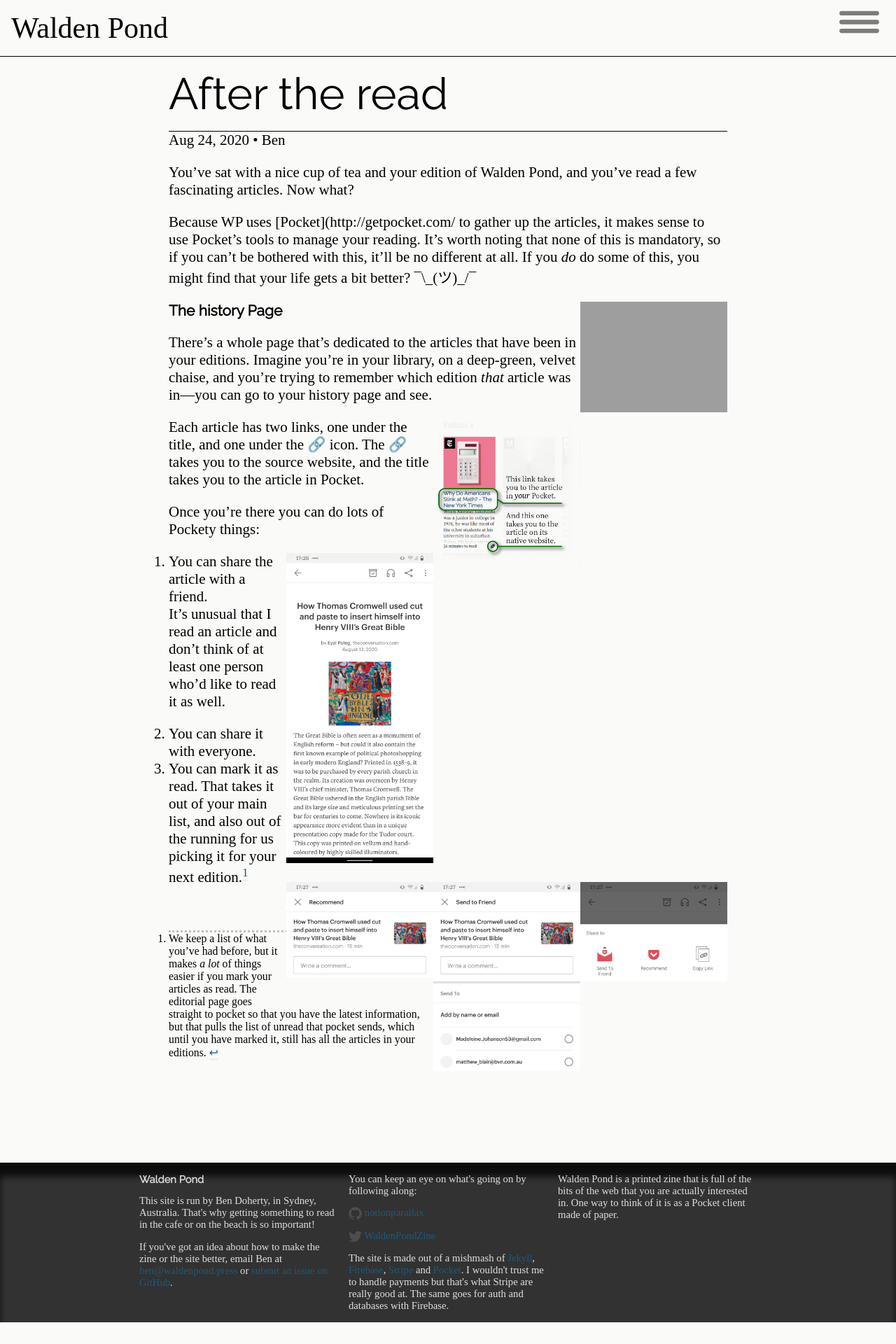
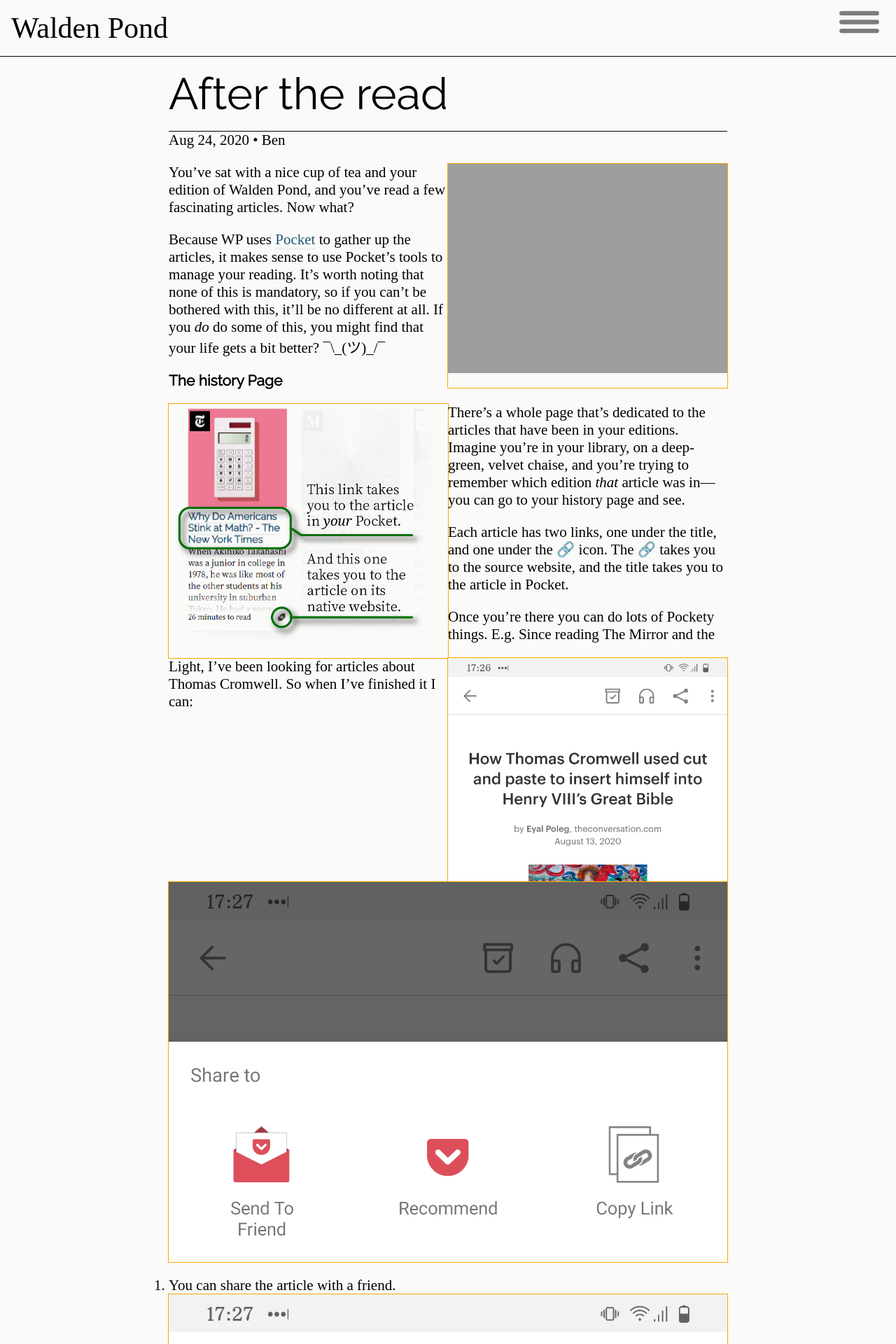
Before and after one commit to notionparallax/wp2frontEnd, a Jekyll site: the page built from _posts/2020-08-24-history.md, in a window 1280 px wide. Shown: the top 1920 px of the page at 70% size. Built offline with Jekyll 4.4.1, drawn with Linux system fonts in a browser that asks for light colours; some web fonts are replaced; comment, search, counter and statistics services are not loaded; before the commit the page ends 1889 px from its top, so only the background shows below that.

Commit message:
article progress

```diff
--- a/_posts/2020-08-24-history.md
+++ b/_posts/2020-08-24-history.md
@@ -21,32 +21,32 @@
 featuredimg: https://waldenpond.press/img/blog/history/links@1.5x.png
 ---
 
-You've sat with a nice cup of tea and your edition of Walden Pond, and you've read a few fascinating articles. Now what?
-
-Because WP uses [Pocket](http://getpocket.com/ to gather up the articles, it makes sense to use Pocket's tools to manage your reading. It's worth noting that none of this is mandatory, so if you can't be bothered with this, it'll be no different at all. If you _do_ do some of this, you might find that your life gets a bit better? ¯\\\_(ツ)\_/¯
-
-<figure class="half-width right">
+<figure class="half-width right v-clip">
 ![](https://waldenpond.press/img/blog/history/history page@1.5x.png)
 
 </figure>
 
+You've sat with a nice cup of tea and your edition of Walden Pond, and you've read a few fascinating articles. Now what?
+
+Because WP uses [Pocket](http://getpocket.com/) to gather up the articles, it makes sense to use Pocket's tools to manage your reading. It's worth noting that none of this is mandatory, so if you can't be bothered with this, it'll be no different at all. If you _do_ do some of this, you might find that your life gets a bit better? ¯\\\_(ツ)\_/¯
+
 ## The history Page
 
-There's a whole page that's dedicated to the articles that have been in your editions. Imagine you're in your library, on a deep-green, velvet chaise, and you're trying to remember which edition _that_ article was in&mdash;you can go to your history page and see.
-
-<figure>
+<figure class="half-width left ">
 ![How to access your articles](https://waldenpond.press/img/blog/history/links@1.5x.png)
 
 </figure>
 
+There's a whole page that's dedicated to the articles that have been in your editions. Imagine you're in your library, on a deep-green, velvet chaise, and you're trying to remember which edition _that_ article was in&mdash;you can go to your history page and see.
+
 Each article has two links, one under the title, and one under the 🔗 icon. The 🔗 takes you to the source website, and the title takes you to the article in Pocket.
 
-Once you're there you can do lots of Pockety things:
-
-<figure>
+<figure class="half-width right v-clip">
 ![](https://waldenpond.press/img/blog/history/full article.png)
 
 </figure>
+
+Once you're there you can do lots of Pockety things. E.g. Since reading The Mirror and the Light, I've been looking for articles about Thomas Cromwell. So when I've finished it I can:
 
 <figure>
 ![](https://waldenpond.press/img/blog/history/options.png)
--- a/_sass/style.scss
+++ b/_sass/style.scss
@@ -315,9 +315,31 @@
   font-size: 70%;
 }
 .post-content {
-  figure img {
-    max-height: unset;
+  figure {
+    outline: 1px solid orange;
+    clear: both;
+    float: unset;
     max-width: unset;
+    width: unset;
+    &.v-clip {
+      max-height: 20rem;
+      overflow: hidden;
+      // border-bottom: 30px solid;
+      // border-image: repeating-linear-gradient(0deg, #fff0, white 30px) 30;
+    }
+    &.half-width {
+      width: 50%;
+      &.right {
+        float: right;
+      }
+      &.left {
+        float: left;
+      }
+    }
+    img {
+      max-height: unset;
+      max-width: unset;
+    }
   }
   .footnotes {
     font-size: 75%;
```
Also changed, not shown: img/blog/history/links@1.5x.png.
